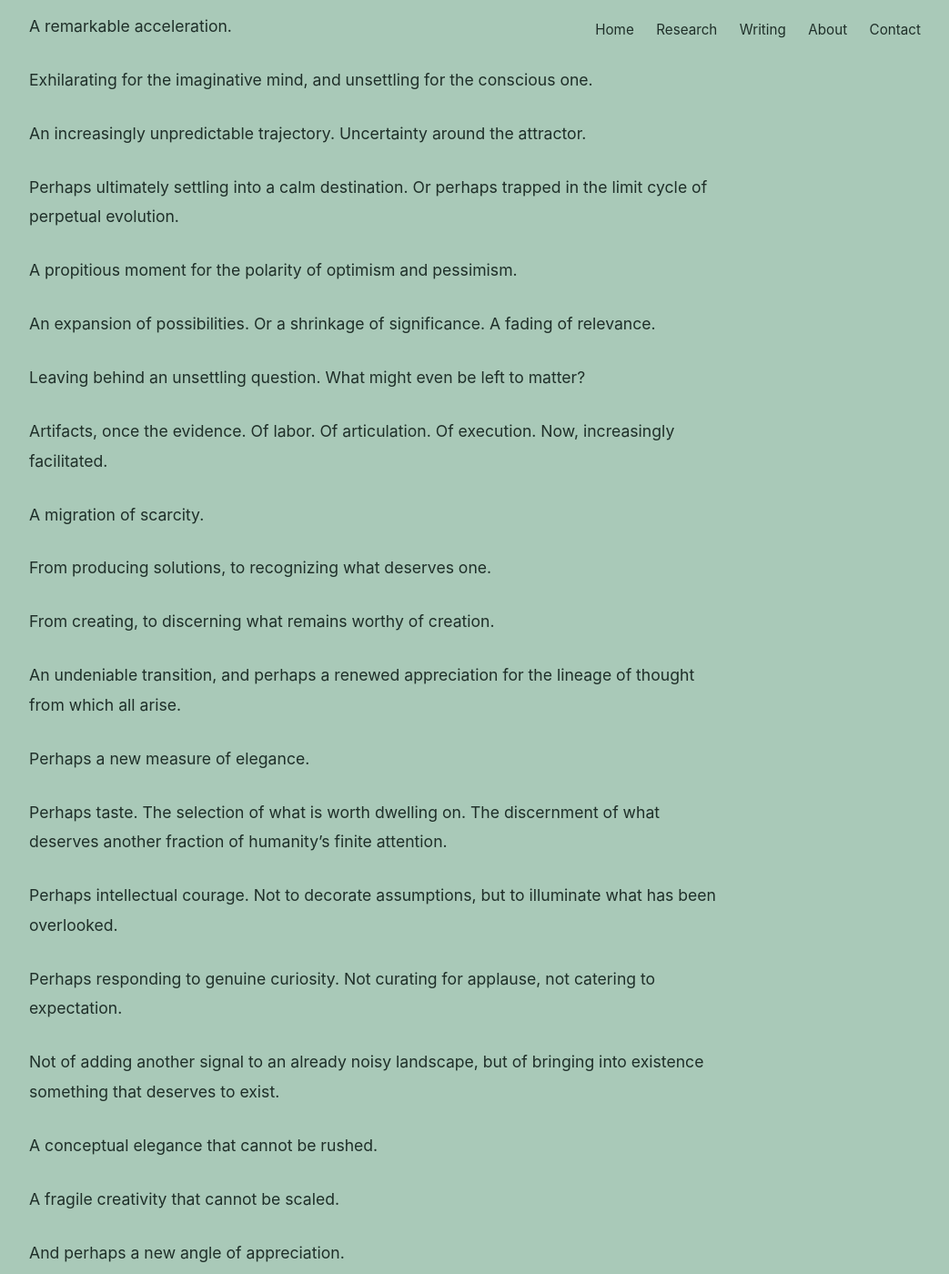
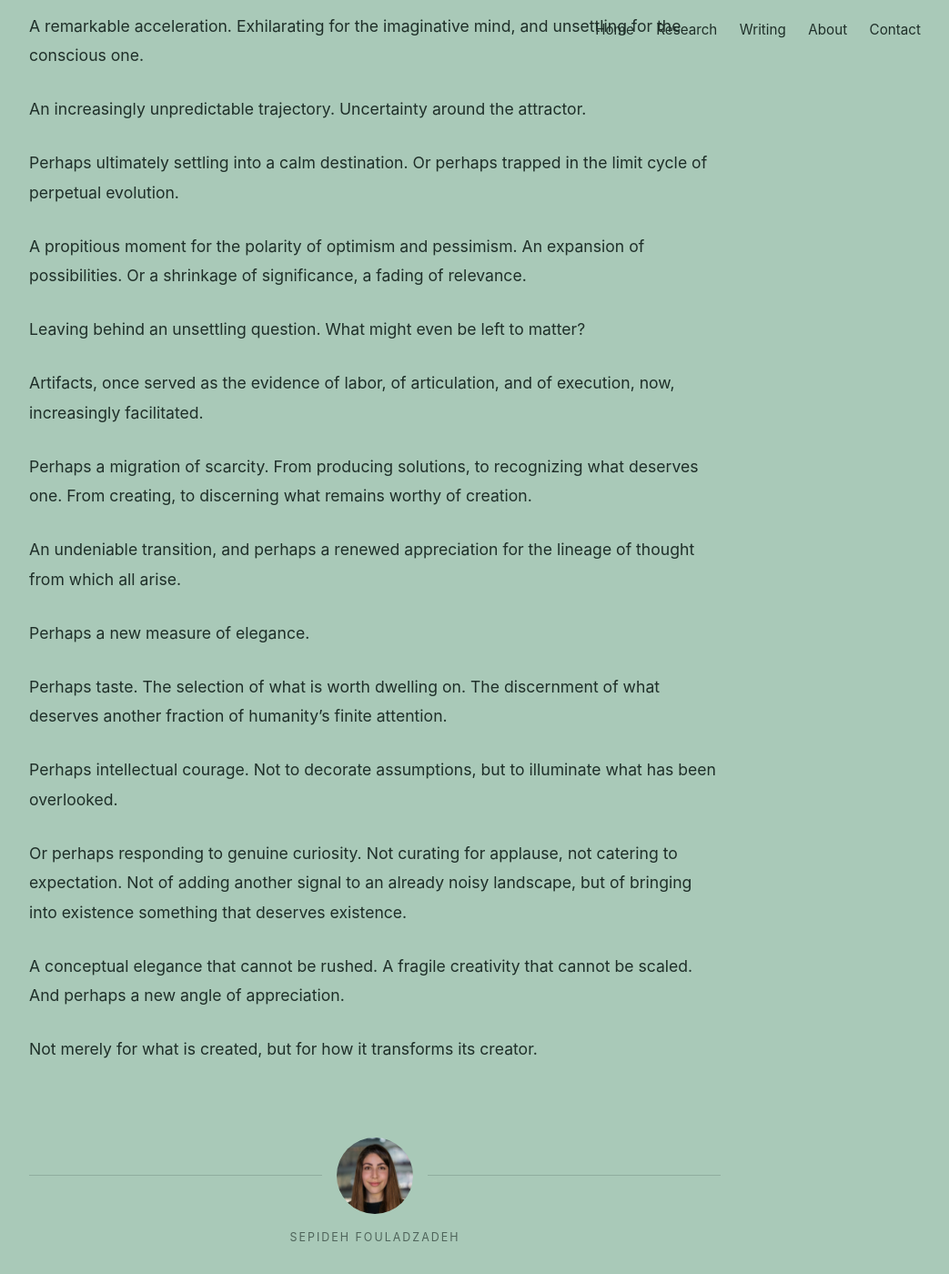
Before and after one commit to SepidehFouladzadeh/SepidehFouladzadeh.github.io, a Jekyll site: the page built from _posts/2026-07-13-elegant-selection.md, in a window 1280 px wide and 1400 px high, scrolled down 505 px. Shown: the whole window at 91% size, without its empty margins (228-1271 px from the left). Built offline with Jekyll 4.4.1, drawn with Linux system fonts in a browser that asks for light colours.

Commit message:
new article md edit

```diff
--- a/_posts/2026-07-13-elegant-selection.md
+++ b/_posts/2026-07-13-elegant-selection.md
@@ -8,27 +8,19 @@ linkedin_url: "https://www.linkedin.com/pulse/subscribing-practice-elegant-selec
 permalink: /writing/elegant-selection/
 ---
 
-A remarkable acceleration.
-
-Exhilarating for the imaginative mind, and unsettling for the conscious one.
+A remarkable acceleration. Exhilarating for the imaginative mind, and unsettling for the conscious one.
 
 An increasingly unpredictable trajectory. Uncertainty around the attractor.
 
 Perhaps ultimately settling into a calm destination. Or perhaps trapped in the limit cycle of perpetual evolution.
 
-A propitious moment for the polarity of optimism and pessimism.
-
-An expansion of possibilities. Or a shrinkage of significance. A fading of relevance.
+A propitious moment for the polarity of optimism and pessimism. An expansion of possibilities. Or a shrinkage of significance, a fading of relevance.
 
 Leaving behind an unsettling question. What might even be left to matter?
 
-Artifacts, once the evidence. Of labor. Of articulation. Of execution. Now, increasingly facilitated.
+Artifacts, once served as the evidence of labor, of articulation, and of execution, now, increasingly facilitated.
 
-A migration of scarcity.
-
-From producing solutions, to recognizing what deserves one.
-
-From creating, to discerning what remains worthy of creation.
+Perhaps a migration of scarcity. From producing solutions, to recognizing what deserves one. From creating, to discerning what remains worthy of creation.
 
 An undeniable transition, and perhaps a renewed appreciation for the lineage of thought from which all arise.
 
@@ -38,14 +30,8 @@ Perhaps taste. The selection of what is worth dwelling on. The discernment of wh
 
 Perhaps intellectual courage. Not to decorate assumptions, but to illuminate what has been overlooked.
 
-Perhaps responding to genuine curiosity. Not curating for applause, not catering to expectation.
+Or perhaps responding to genuine curiosity. Not curating for applause, not catering to expectation. Not of adding another signal to an already noisy landscape, but of bringing into existence something that deserves existence.
 
-Not of adding another signal to an already noisy landscape, but of bringing into existence something that deserves to exist.
-
-A conceptual elegance that cannot be rushed.
-
-A fragile creativity that cannot be scaled.
-
-And perhaps a new angle of appreciation.
+A conceptual elegance that cannot be rushed. A fragile creativity that cannot be scaled. And perhaps a new angle of appreciation.
 
 Not merely for what is created, but for how it transforms its creator.
```
